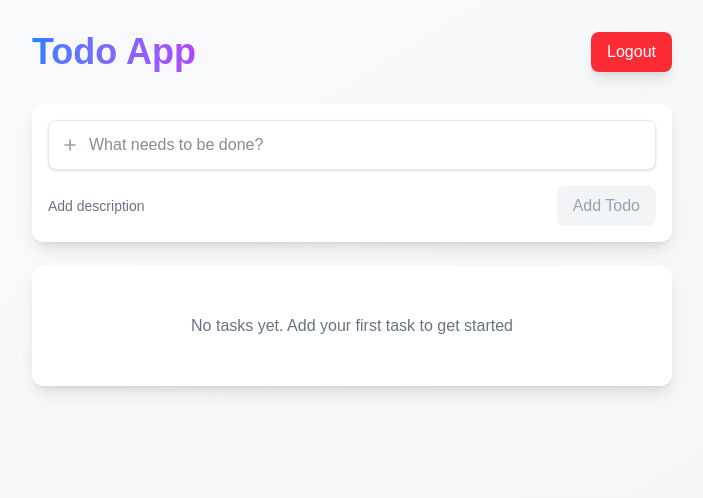
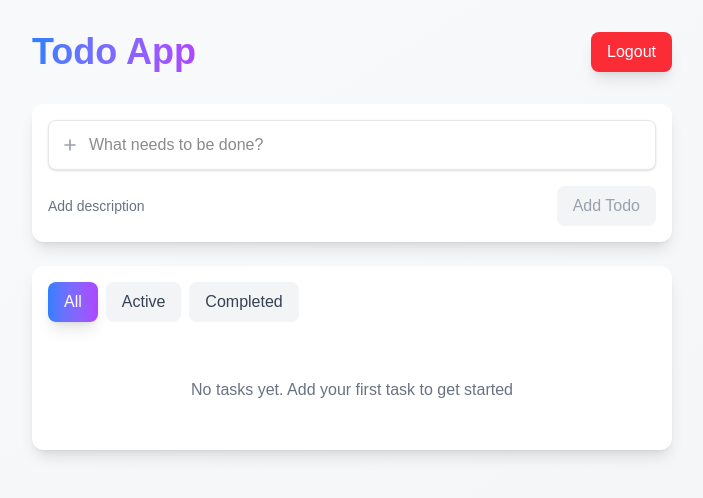
Before and after one commit to ahallali/assign, a Next.js app in the folder todo_app/: page /todos in a window 1280 px wide. Shown: the top 498 px of the page, without its empty margins (288-991 px from the left). Built offline with nearby package versions, Linux system fonts and the light colour scheme.

Commit message:
feat: show all todos filter active and completed add setfilter to reducer

```diff
--- a/todo_app/package.json
+++ b/todo_app/package.json
@@ -11,11 +11,13 @@
   "dependencies": {
     "@hookform/resolvers": "^5.0.1",
     "@reduxjs/toolkit": "^2.7.0",
+    "@types/uuid": "^10.0.0",
     "next": "15.3.1",
     "react": "^19.0.0",
     "react-dom": "^19.0.0",
     "react-hook-form": "^7.56.1",
     "react-redux": "^9.2.0",
+    "uuid": "^11.1.0",
     "zod": "^3.24.3"
   },
   "devDependencies": {
--- a/todo_app/src/app/todos/page.tsx
+++ b/todo_app/src/app/todos/page.tsx
@@ -1,13 +1,25 @@
 'use client';
 
 import Link from 'next/link';
-import { useAppSelector } from '@/lib/dispatch';
-import { toggleTodo, deleteTodo } from '@/store/slices/todoSlice';
+import { useAppDispatch, useAppSelector } from '@/lib/dispatch';
+import { toggleTodo, deleteTodo, setFilter } from '@/store/slices/todoSlice';
 import TodoForm from '@/components/TodoForm';
 import TodoItem from '@/components/TodoItem';
 
 export default function TodosPage() {
+  const dispatch = useAppDispatch();
   const todos = useAppSelector((state) => state.todos.todos);
+  const filter = useAppSelector((state) => state.todos.filter);
+
+  const handleFilterChange = (newFilter: 'all' | 'active' | 'completed') => {
+    dispatch(setFilter(newFilter));
+  };
+
+  const filteredTodos = todos.filter(todo => {
+    if (filter === 'active') return !todo.completed;
+    if (filter === 'completed') return todo.completed;
+    return true;
+  });
 
   return (
     <div className="min-h-screen py-8 bg-gradient-to-br from-gray-50 to-gray-100 dark:from-gray-900 dark:to-gray-800">
@@ -26,11 +38,28 @@ export default function TodosPage() {
         <TodoForm />
 
         <div className="bg-white dark:bg-gray-800 rounded-xl shadow-lg p-4">
+          <div className="flex justify-between items-center mb-6">
+            <div className="flex gap-2">
+              {['all', 'active', 'completed'].map((f) => (
+                <button
+                  key={f}
+                  onClick={() => handleFilterChange(f as 'all' | 'active' | 'completed')}
+                  className={`px-4 py-2 rounded-lg transition-all duration-300 ${
+                    filter === f
+                      ? 'bg-gradient-to-r from-blue-500 to-purple-500 text-white shadow-lg'
+                      : 'bg-gray-100 dark:bg-gray-700 text-gray-700 dark:text-gray-300 hover:bg-gray-200 dark:hover:bg-gray-600'
+                  }`}
+                >
+                  {f.charAt(0).toUpperCase() + f.slice(1)}
+                </button>
+              ))}
+            </div>
+          </div>
           <div className="space-y-3">
-            {todos.map((todo) => (
+            {filteredTodos.map((todo) => (
               <TodoItem key={todo.id} todo={todo} />
             ))}
-            {todos.length === 0 && (
+            {filteredTodos.length === 0 && (
               <p className="text-center text-gray-500 dark:text-gray-400 py-8">
                 No tasks yet. Add your first task to get started
               </p>
--- a/todo_app/src/store/slices/todoSlice.ts
+++ b/todo_app/src/store/slices/todoSlice.ts
@@ -11,10 +11,12 @@ interface Todo {
 
 interface TodoState {
   todos: Todo[];
+  filter: 'all' | 'active' | 'completed';
 }
 
 const initialState: TodoState = {
   todos: [],
+  filter: 'all',
 };
 
 const todoSlice = createSlice({
@@ -22,14 +24,7 @@ const todoSlice = createSlice({
   initialState,
   reducers: {
     addTodo: (state, action: PayloadAction<Todo>) => {
-      const newTodo: Todo = {
-        id: Date.now().toString(),
-        title: action.payload.title,
-        description: action.payload.description,
-        completed: false,
-        createdAt: new Date().toISOString(),
-      };
-      state.todos.push(newTodo);
+      state.todos.push(action.payload);
     },
     toggleTodo: (state, action: PayloadAction<string>) => {
       const todo = state.todos.find(todo => todo.id === action.payload);
@@ -47,9 +42,12 @@ const todoSlice = createSlice({
         todo.updatedAt = new Date().toISOString();
       }
     },
+    setFilter: (state, action: PayloadAction<'all' | 'active' | 'completed'>) => {
+      state.filter = action.payload;
+    },
   },
 });
 
-export const { addTodo, toggleTodo, deleteTodo, editTodo } = todoSlice.actions;
+export const { addTodo, toggleTodo, deleteTodo, editTodo, setFilter } = todoSlice.actions;
 export type { Todo };
 export default todoSlice.reducer;
```
Also changed, not shown: 1 other file (tests, documents, lock files or other folders).
